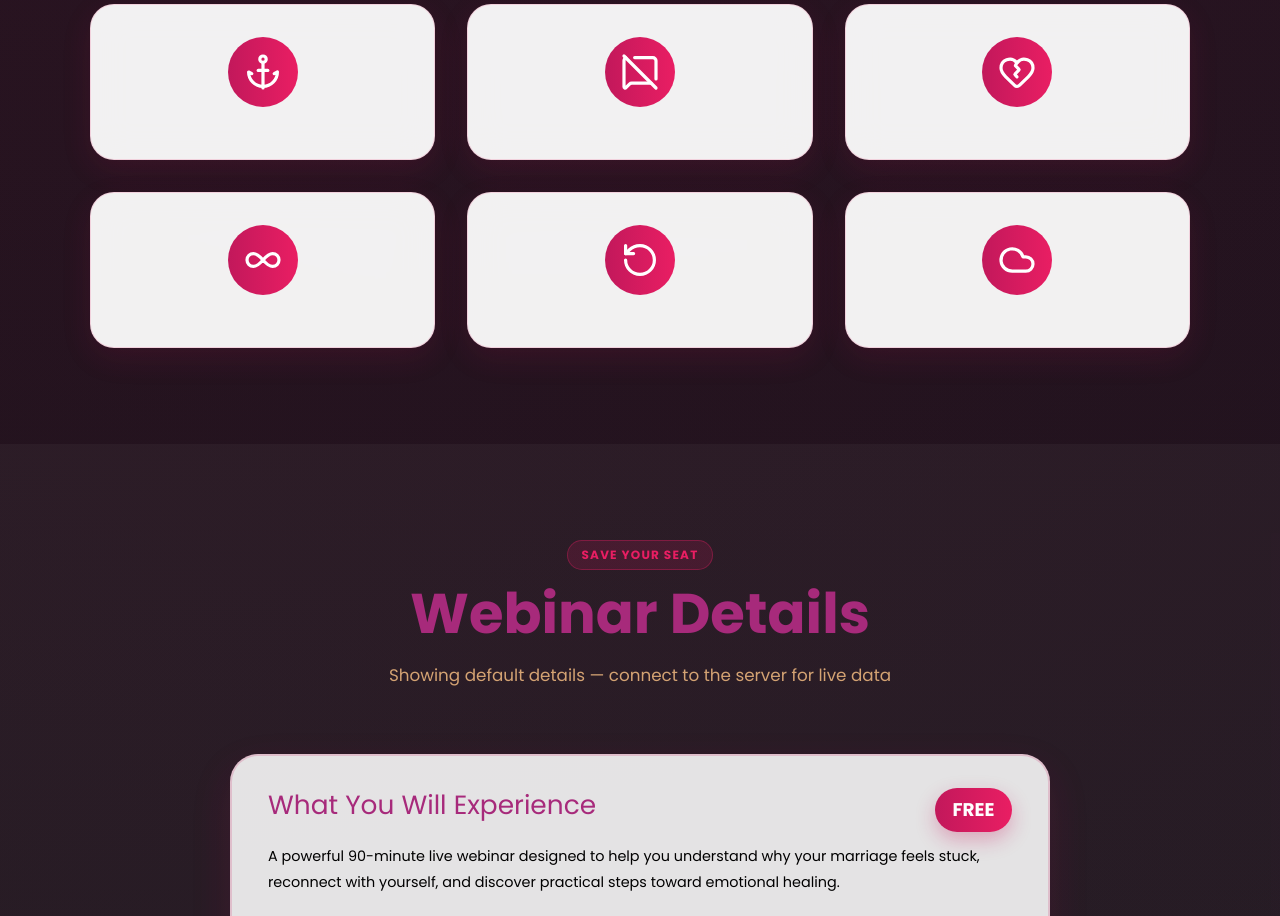
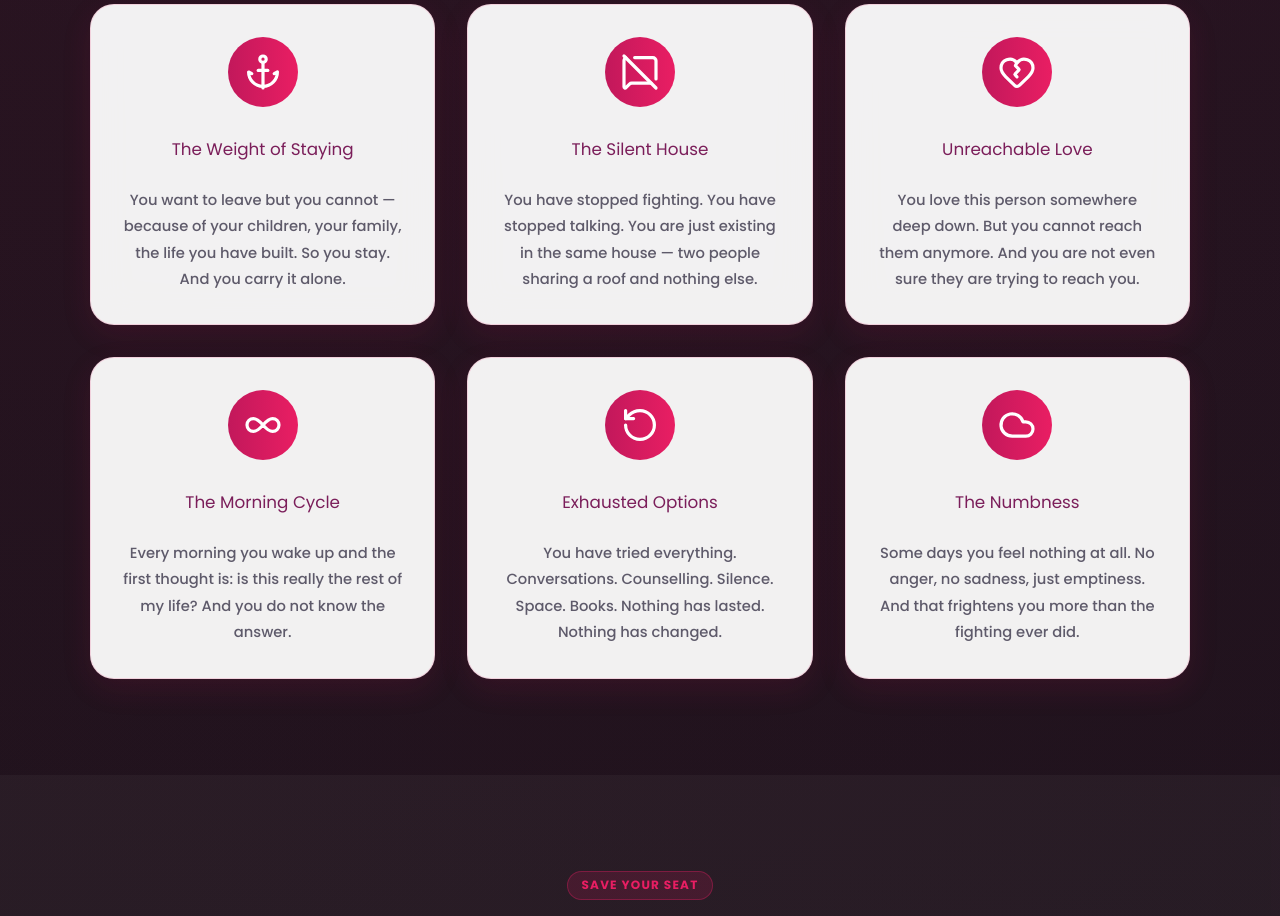
Before and after one commit to KaranAgraharee/Webinar_page, a React (Vite) app: page / in a window 1280 px wide. Shown: the part 1500-2416 px from the top of the page. Built offline with nearby package versions, Linux system fonts and the light colour scheme; no server answers.

Commit message:
Update feature card to use 'text' instead of 'desc'

```diff
--- a/src/component/Detail.jsx
+++ b/src/component/Detail.jsx
@@ -46,13 +46,14 @@ const Features = () => {
           </Reveal>
 
           <StaggerReveal className="card-grid features-grid">
-            {features.feats.map(({ icon: Icon, title: featTitle, desc }) => (
+            {features.feats.map(({ icon: Icon, title: featTitle, text }) => (
               <StaggerItem key={featTitle} variant="cardReveal">
                 <article className="card feature-card">
                   <div className="card-icon">
                     <Icon className="scale-160" />
                   </div>
-                  <p className="feature-card__text">{desc}</p>
+                <h3>{featTitle}</h3>
+                  <p className="feature-card__text">{text}</p>
                 </article>
               </StaggerItem>
             ))}
```
